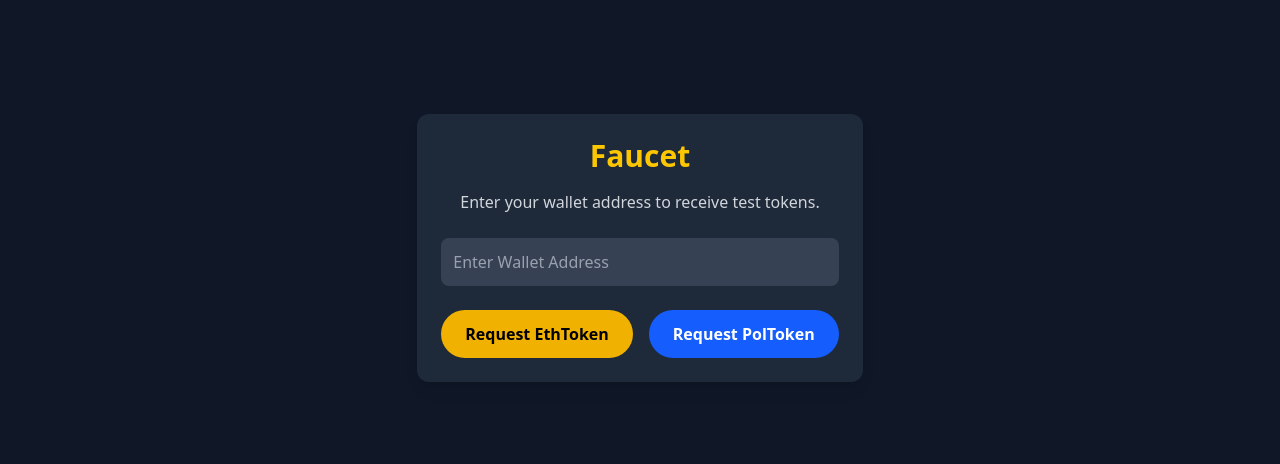
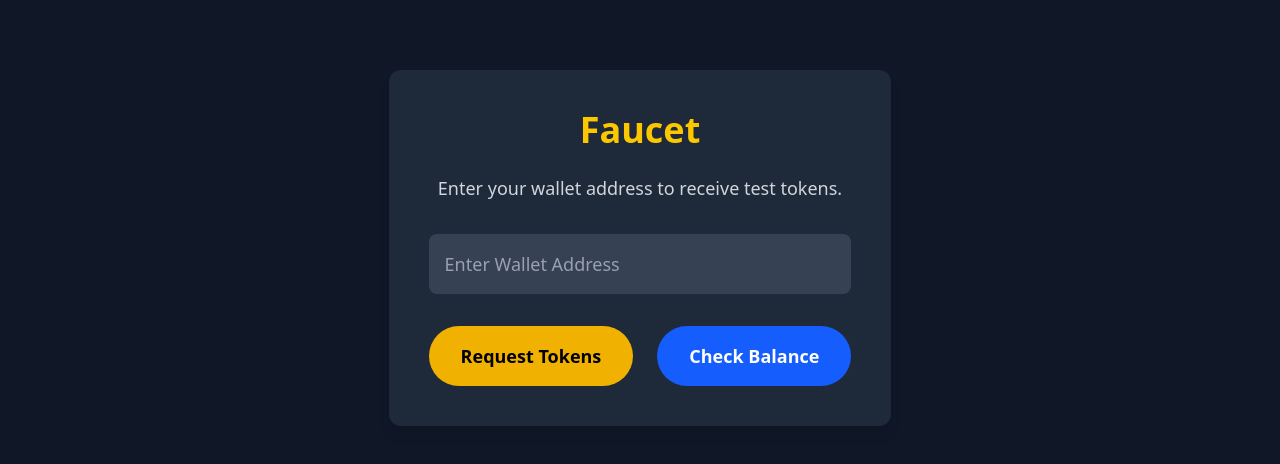
Before and after one commit to suryapratap04/EVM-Bridge, a React (Vite) app in the folder Frontend/: page /faucet in a window 1280 px wide. Shown: the part 216-680 px from the top of the page. Built offline with nearby package versions, Linux system fonts and the light colour scheme; no server answers; what wagmi would draw is missing.

Commit message:
Adding Frontend

```diff
--- a/Frontend/src/App.tsx
+++ b/Frontend/src/App.tsx
@@ -3,6 +3,7 @@ import Navbar from "./components/Navbar";
 import HeroSection from "./components/HeroSection";
 import { Routes, Route } from "react-router-dom";
 import Faucet from "./components/Faucet";
+import Bridge from "./components/Bridge";
 
 
 const App = () => {
@@ -13,6 +14,7 @@ const App = () => {
         <Routes>
           <Route path="/" element={<HeroSection />} />
           <Route path="/faucet" element={<Faucet />} />
+          <Route path="/bridge" element={<Bridge />} />
         </Routes>
       </div>
     </Web3Provider>
--- /dev/null
+++ b/Frontend/src/components/Bridge.tsx
@@ -0,0 +1,32 @@
+const Bridge = () => {
+  return (
+    <div className="bg-gray-900 text-white min-h-screen flex flex-col items-center justify-center p-8">
+      <div className="bg-gray-800 p-10 rounded-xl shadow-lg w-full max-w-lg text-center">
+        <h2 className="text-4xl font-bold text-yellow-400 mb-6">Bridge</h2>
+        <p className="text-gray-300 mb-8 text-lg">
+          Select the networks and transfer your assets securely.
+        </p>
+
+        <div className="flex flex-col gap-6">
+          <select className="w-full p-4 rounded-lg bg-gray-700 text-white text-lg focus:outline-none focus:ring-2 focus:ring-yellow-400">
+            <option value="ethereum">Ethereum</option>
+            <option value="polygon">Polygon</option>
+          </select>
+
+          <select className="w-full p-4 rounded-lg bg-gray-700 text-white text-lg focus:outline-none focus:ring-2 focus:ring-yellow-400">
+            <option value="polygon">Polygon</option>
+            <option value="ethereum">Ethereum</option>
+          </select>
+        </div>
+
+        <div className="flex flex-col justify-center items-center md:flex-row gap-6 mt-8 w-full">
+          <button className="bg-yellow-500 text-black py-4 px-8 rounded-full font-semibold w-full border-2 border-white text-lg hover:bg-yellow-400 transition">
+            Approve and Send
+          </button>
+        </div>
+      </div>
+    </div>
+  );
+};
+
+export default Bridge;
--- a/Frontend/src/components/Faucet.tsx
+++ b/Frontend/src/components/Faucet.tsx
@@ -1,24 +1,24 @@
 const Faucet = () => {
   return (
     <div className="bg-gray-900 text-white min-h-screen flex flex-col items-center justify-center p-8">
-      <div className="bg-gray-800 p-6 rounded-xl shadow-lg w-full max-w-md text-center">
-        <h2 className="text-3xl font-bold text-yellow-400 mb-4">Faucet</h2>
-        <p className="text-gray-300 mb-6">
+      <div className="bg-gray-800 p-10 rounded-xl shadow-lg w-full max-w-lg text-center">
+        <h2 className="text-4xl font-bold text-yellow-400 mb-6">Faucet</h2>
+        <p className="text-gray-300 mb-8 text-lg">
           Enter your wallet address to receive test tokens.
         </p>
 
         <input
           type="text"
           placeholder="Enter Wallet Address"
-          className="w-full p-3 rounded-lg bg-gray-700 text-white placeholder-gray-400 focus:outline-none focus:ring-2 focus:ring-yellow-400"
+          className="w-full p-4 rounded-lg bg-gray-700 text-white text-lg placeholder-gray-400 focus:outline-none focus:ring-2 focus:ring-yellow-400"
         />
 
-        <div className="flex flex-col md:flex-row gap-4 mt-6">
-          <button className="bg-yellow-500 text-black py-3 px-6 rounded-full font-semibold w-full md:w-auto hover:bg-yellow-400 transition">
-            Request EthToken
+        <div className="flex flex-col md:flex-row gap-6 mt-8">
+          <button className="bg-yellow-500 text-black py-4 px-8 rounded-full font-semibold w-full md:w-auto text-lg hover:bg-yellow-400 transition">
+            Request Tokens
           </button>
-          <button className="bg-blue-600 text-white py-3 px-6 rounded-full font-semibold w-full md:w-auto hover:bg-blue-500 transition">
-            Request PolToken
+          <button className="bg-blue-600 text-white py-4 px-8 rounded-full font-semibold w-full md:w-auto text-lg hover:bg-blue-500 transition">
+            Check Balance
           </button>
         </div>
       </div>
--- a/Frontend/src/components/HeroSection.tsx
+++ b/Frontend/src/components/HeroSection.tsx
@@ -16,7 +16,7 @@ const HeroSection = () => {
           Faucet Token
         </a>
         <a
-          href="#bridge"
+          href="/bridge"
           className="bg-blue-600 text-white py-3 px-6 rounded-full text-lg font-semibold hover:bg-blue-500 transition"
         >
           Go to Bridge
```
